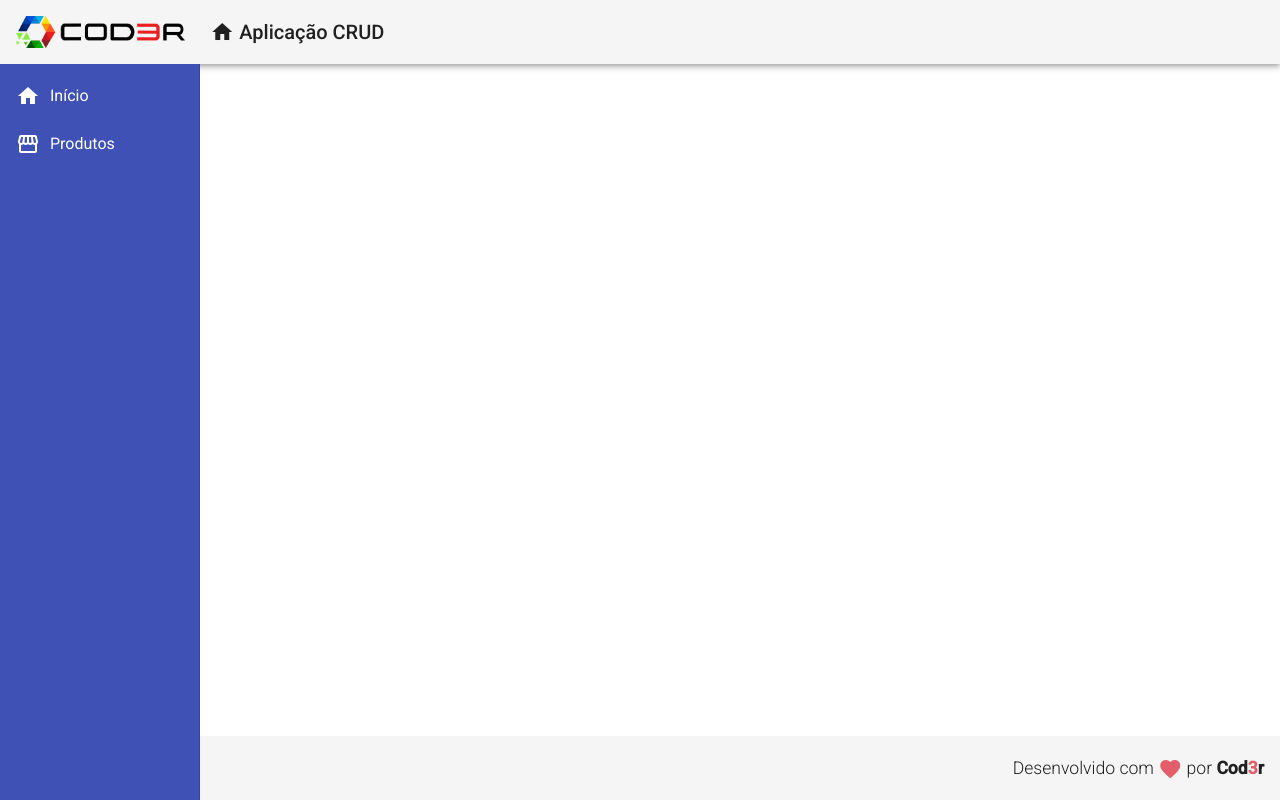
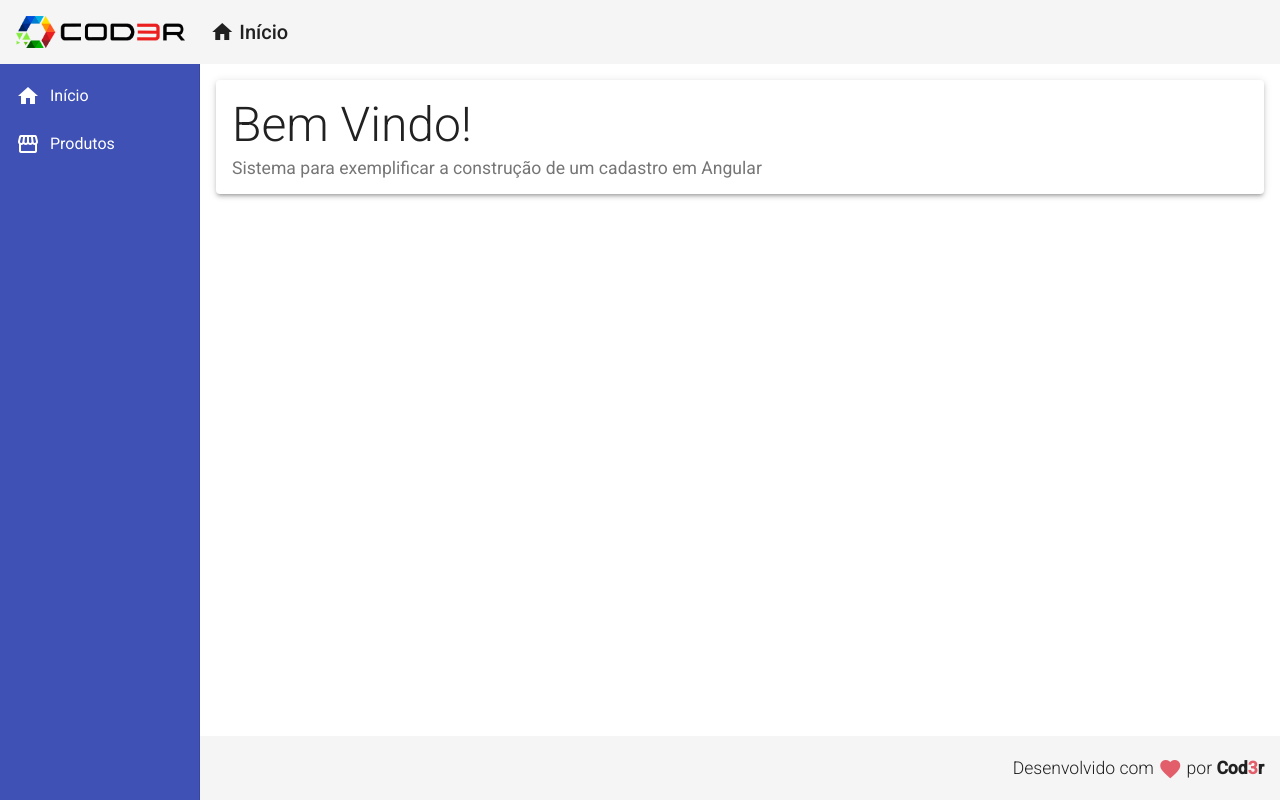
Before and after one commit to jhonatanoliveira1/angular-9-essencial, an Angular app in the folder crud/frontend/: page / in a window 1280 px wide. Built offline with nearby package versions, Linux system fonts and the light colour scheme.

Commit message:
Componente Início (Home)

```diff
--- a/crud/frontend/src/app/components/template/header/header.component.html
+++ b/crud/frontend/src/app/components/template/header/header.component.html
@@ -9,7 +9,7 @@
       <i class="material-icons">
         home
       </i>
-      Aplicação CRUD
+      Início
     </a>
   </span>
 </mat-toolbar>
--- a/crud/frontend/src/app/components/template/nav/nav.component.css
+++ b/crud/frontend/src/app/components/template/nav/nav.component.css
@@ -10,3 +10,8 @@
 .sidenav i {
   padding-right: 10px;
 }
+
+.content {
+  padding: 16px;
+  background-color: #fff;
+}
--- a/crud/frontend/src/app/components/template/nav/nav.component.html
+++ b/crud/frontend/src/app/components/template/nav/nav.component.html
@@ -21,4 +21,7 @@
       </a>
     </mat-nav-list>
   </mat-sidenav>
+  <mat-sidenav-content class="content">
+    <app-home></app-home>
+  </mat-sidenav-content>
 </mat-sidenav-container>
--- /dev/null
+++ b/crud/frontend/src/app/view/home/home.component.css
@@ -0,0 +1,9 @@
+.home .title {
+  font-size: 3rem;
+  font-weight: 300;
+  line-height: 1.2;
+}
+
+.home .subtitle {
+  font-size: 1.1rem;
+}
--- /dev/null
+++ b/crud/frontend/src/app/view/home/home.component.html
@@ -0,0 +1,8 @@
+<mat-card class="home mat-elevation-z3">
+  <mat-card-title class="title">
+    Bem Vindo!
+  </mat-card-title>
+  <mat-card-subtitle class="subtitle">
+    Sistema para exemplificar a construção de um cadastro em Angular
+  </mat-card-subtitle>
+</mat-card>
--- /dev/null
+++ b/crud/frontend/src/app/view/home/home.component.ts
@@ -0,0 +1,15 @@
+import { Component, OnInit } from '@angular/core';
+
+@Component({
+  selector: 'app-home',
+  templateUrl: './home.component.html',
+  styleUrls: ['./home.component.css']
+})
+export class HomeComponent implements OnInit {
+
+  constructor() { }
+
+  ngOnInit(): void {
+  }
+
+}
```
Also changed, not shown: crud/frontend/src/app/app.module.ts (+7 -2 lines).
